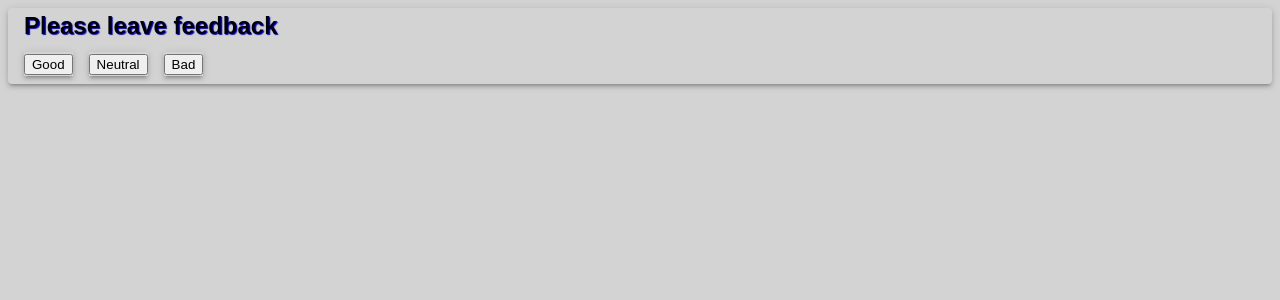
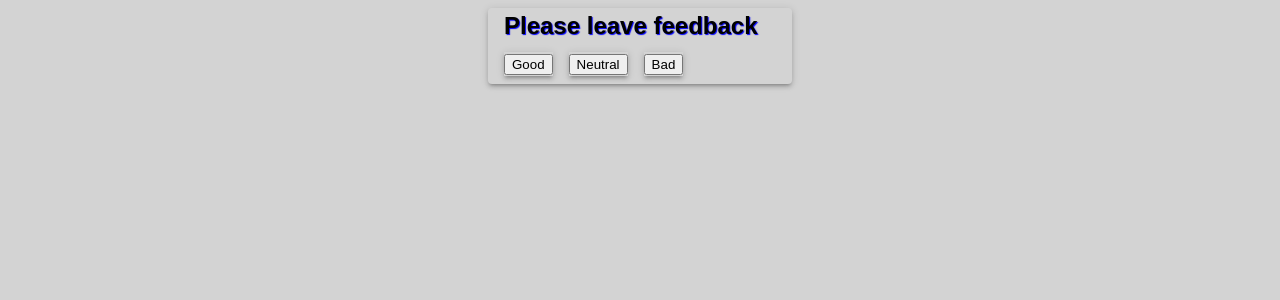
Before and after one commit to mrSerGL/goit-react-hw-02-feedback, a React (Create React App) app: page / in a window 1280 px wide. Shown: the top 300 px of the page. Built offline with nearby package versions, Linux system fonts and the light colour scheme.

Commit message:
corr width

```diff
--- a/src/components/App.module.css
+++ b/src/components/App.module.css
@@ -1,4 +1,6 @@
 .section {
+
+    width: 304px;
     margin: 0px auto 8px auto;
     border-radius: 4px;
     box-shadow: rgb(0 0 0 / 20%) 0px 3px 3px -2px,
```
